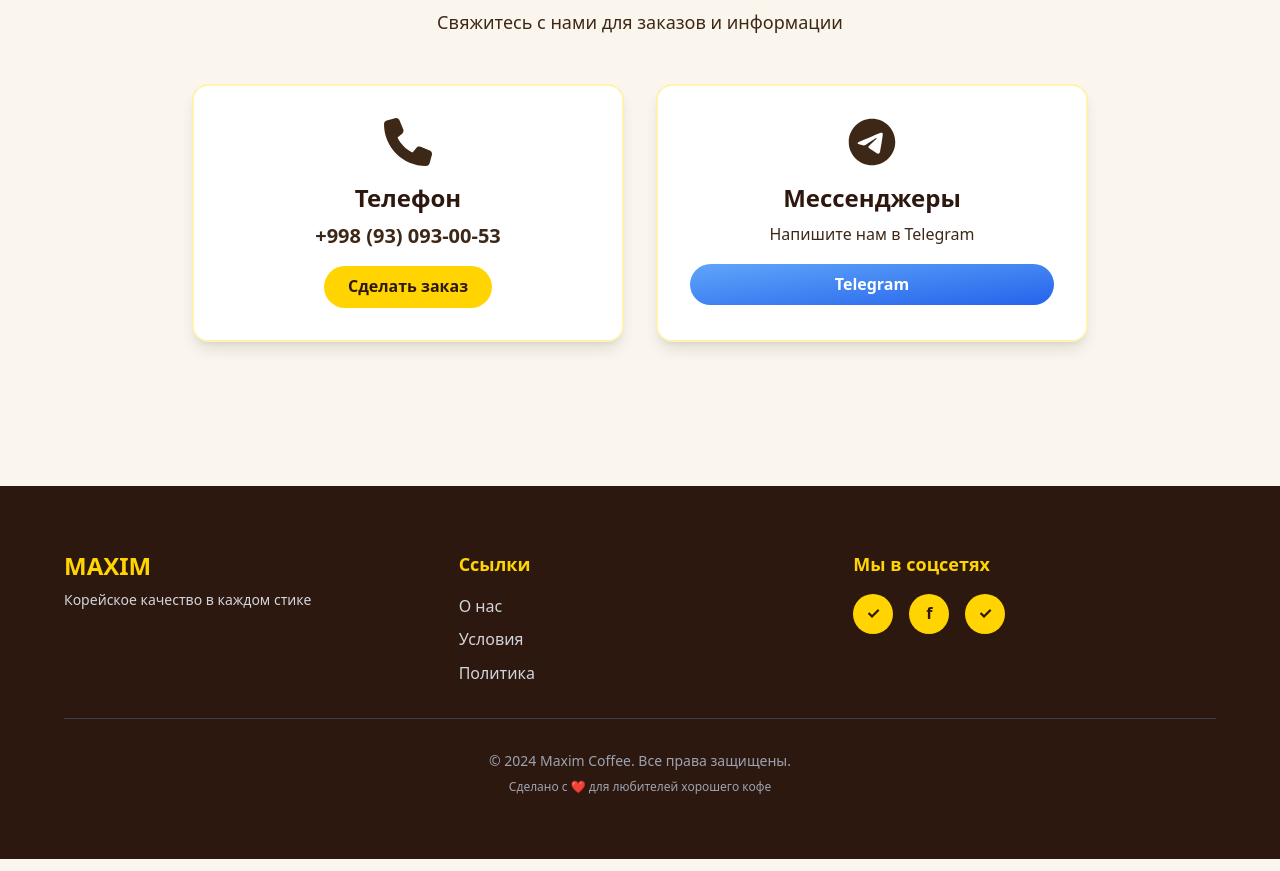
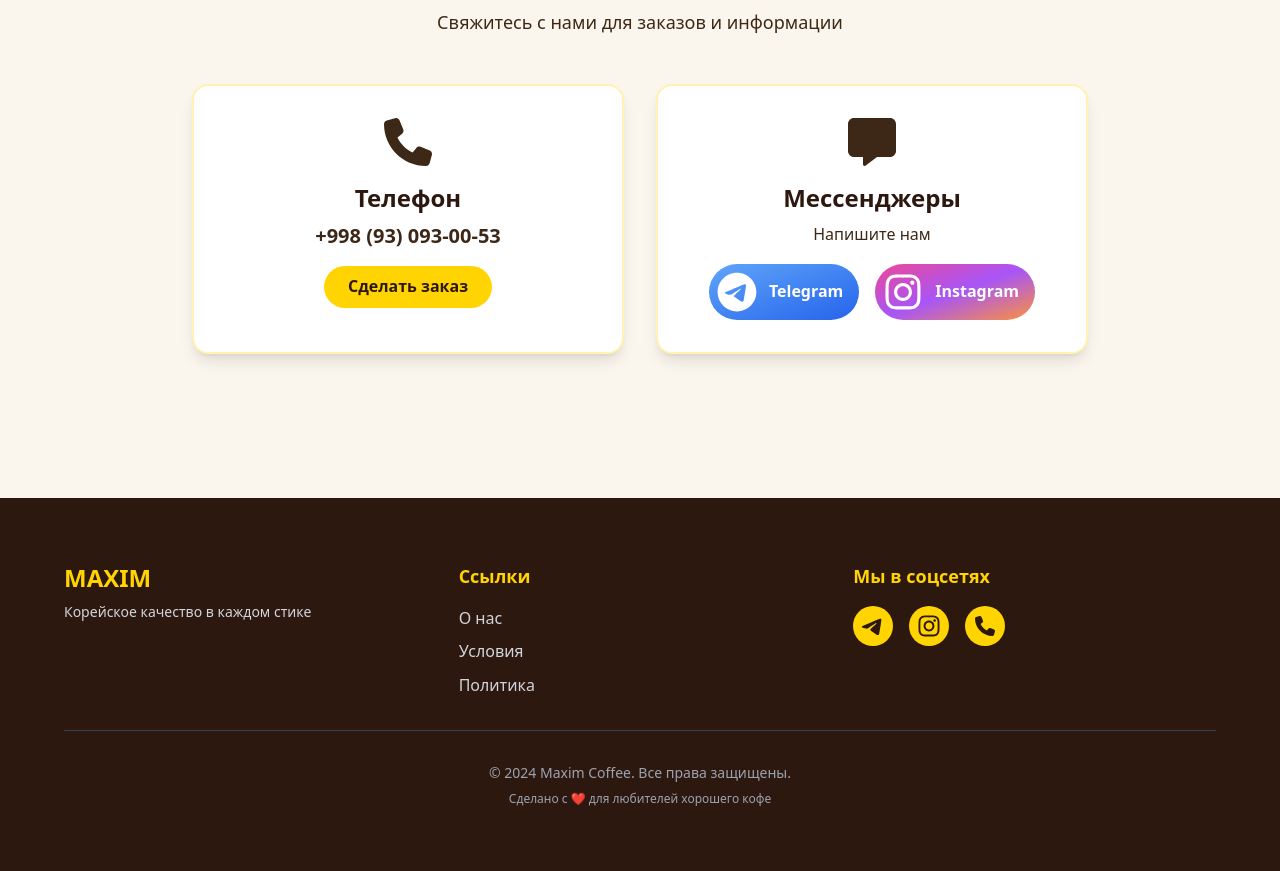
Before and after one commit to ShakhzodUsmanov/maxim-coffee, a React (Vite) app: page / in a window 1280 px wide. Shown: the part 4095-4966 px from the top of the page. Built offline with nearby package versions, Linux system fonts and the light colour scheme.

Commit message:
contact fix

```diff
--- a/src/components/Contact.jsx
+++ b/src/components/Contact.jsx
@@ -1,4 +1,4 @@
-import { FaPhone, FaTelegram  } from "react-icons/fa6"
+import { FaPhone, FaTelegram, FaMessage, FaInstagram  } from "react-icons/fa6"
 
 const Contact = ({ language }) => {
   const translations = {
@@ -59,23 +59,34 @@
 
           {/* Telegram/WhatsApp Contact */}
           <div className="bg-white rounded-2xl p-8 shadow-lg border-2 border-maxim-yellow/30 text-center">
-            <FaTelegram className="w-12 h-12 text-maxim-brown mx-auto mb-4" />
+            <FaMessage className="w-12 h-12 text-maxim-brown mx-auto mb-4" />
             <h3 className="text-2xl font-bold text-maxim-dark mb-2">
               {language === 'ru' ? 'Мессенджеры' : 'Xabarlar'}
             </h3>
             <p className="text-maxim-brown mb-4">
               {language === 'ru'
-                ? 'Напишите нам в Telegram'
-                : 'Bizga Telegramga yozing'}
+                ? 'Напишите нам'
+                : 'Bizga yozing'}
             </p>
             <div className="flex gap-4 justify-center">
               <a
-                href="https://t.me/maximcoffee"
+                href="https://t.me/maxkoffuz"
                 target="_blank"
                 rel="noopener noreferrer"
-                className="flex-1 bg-gradient-to-br from-blue-400 to-blue-600 text-white font-bold py-2 px-4 rounded-full hover:shadow-lg transition-shadow"
+                aria-label="Telegram Maxkoff"
+                className="flex items-center justify-center gap-3 bg-gradient-to-br from-blue-400 to-blue-600 text-white font-bold p-2 pr-4 rounded-full hover:shadow-lg transition-shadow"
               >
-                Telegram
+                <FaTelegram className="w-10 h-10 text-white" /> Telegram
+              </a>
+              <a
+                href="https://www.instagram.com/maxkoff.uz?igsh=bXl4YWM0cTVyZWZv&utm_source=qr"
+                target="_blank"
+                rel="noopener noreferrer"
+                aria-label="Instagram Maxkoff"
+                className="flex items-center justify-center gap-3 bg-gradient-to-br from-pink-500 via-purple-500 to-orange-400 text-white font-bold p-2 pr-4 rounded-full hover:shadow-lg transition-shadow"
+              >
+                <FaInstagram className="w-10 h-10" />
+                Instagram
               </a>
             </div>
           </div>
--- a/src/components/Footer.jsx
+++ b/src/components/Footer.jsx
@@ -1,3 +1,6 @@
+import { FaPhone, FaInstagram  } from "react-icons/fa6"
+import { RiTelegram2Fill } from "react-icons/ri";
+
 const Footer = ({ language }) => {
   const translations = {
     ru: {
@@ -58,28 +61,31 @@
             </h4>
             <div className="flex gap-4">
               <a
-                href="https://t.me/maximcoffee"
+                href="https://t.me/maxkoffuz"
                 target="_blank"
                 rel="noopener noreferrer"
+                aria-label="Telegram Maxkoff"
                 className="w-10 h-10 bg-maxim-yellow rounded-full flex items-center justify-center text-maxim-dark font-bold hover:bg-maxim-brown transition-colors"
               >
-                ✓
+                <RiTelegram2Fill className="w-6 h-6" />
               </a>
               <a
-                href="https://instagram.com"
+                href="https://www.instagram.com/maxkoff.uz?igsh=bXl4YWM0cTVyZWZv&utm_source=qr"
                 target="_blank"
                 rel="noopener noreferrer"
+                aria-label="Instagram Maxkoff"
                 className="w-10 h-10 bg-maxim-yellow rounded-full flex items-center justify-center text-maxim-dark font-bold hover:bg-maxim-brown transition-colors"
               >
-                f
+                <FaInstagram className="w-6 h-6" />
               </a>
               <a
-                href="https://wa.me/998991234567"
+                href="tel:+998930930053"
                 target="_blank"
                 rel="noopener noreferrer"
+                aria-label="Phone Maxkoff"
                 className="w-10 h-10 bg-maxim-yellow rounded-full flex items-center justify-center text-maxim-dark font-bold hover:bg-maxim-brown transition-colors"
               >
-                ✓
+                <FaPhone className="w-5 h-5" />
               </a>
             </div>
           </div>
```
Also changed, not shown: public/robots.txt.
